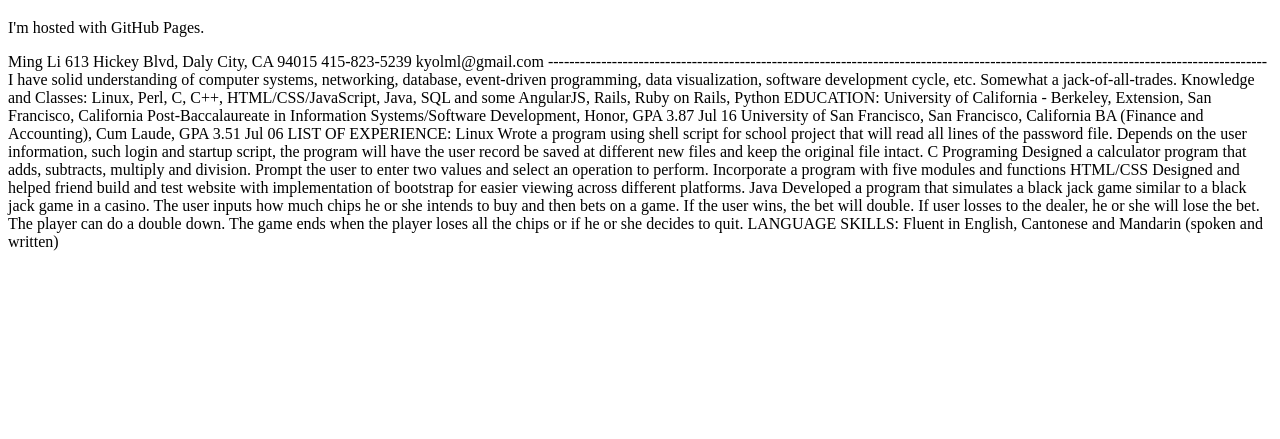
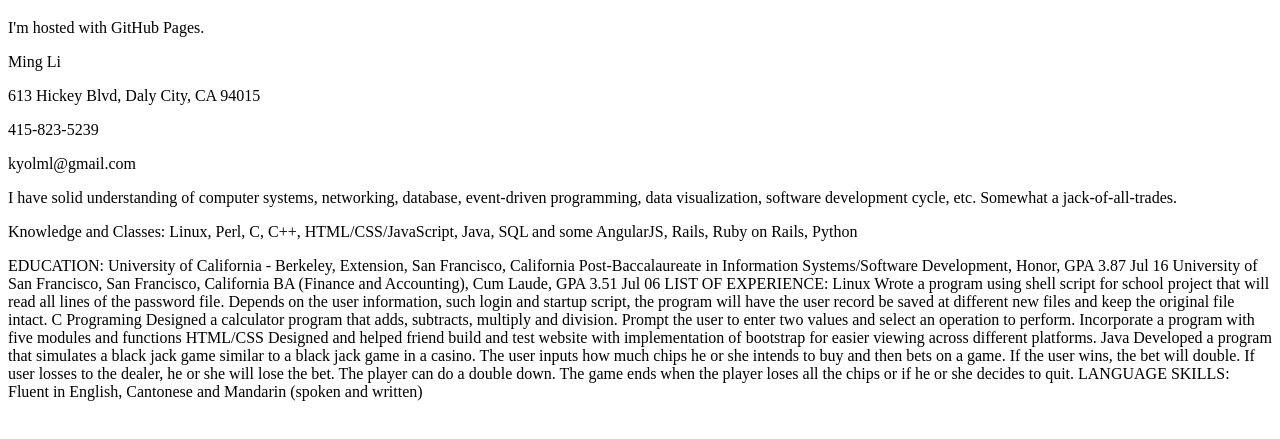
Before and after one commit to kyolml/kyolml.github.io, a plain HTML site: page index.html in a window 1280 px wide. Shown: the part 61-500 px from the top of the page. Drawn offline with Linux system fonts and the light colour scheme.

Commit message:
Update index.html

```diff
--- a/index.html
+++ b/index.html
@@ -3,13 +3,14 @@
 <body>
 <h1>Hello World</h1>
 <p>I'm hosted with GitHub Pages.</p>
-<p>Ming Li
+<p>Ming Li </p>
 
-613 Hickey Blvd, Daly City, CA 94015          415-823-5239           kyolml@gmail.com
----------------------------------------------------------------------------------------------------------------------------------------
-I have solid understanding of computer systems, networking, database, event-driven programming, data visualization, software development cycle, etc. Somewhat a jack-of-all-trades.
+<p>613 Hickey Blvd, Daly City, CA 94015</p>          <p>415-823-5239</p>           <p>kyolml@gmail.com</p>
 
-Knowledge and Classes: Linux, Perl, C, C++, HTML/CSS/JavaScript, Java, SQL and some AngularJS, Rails, Ruby on Rails, Python
+<p>I have solid understanding of computer systems, networking, database, event-driven programming, data visualization, software development cycle, etc. Somewhat a jack-of-all-trades.</p></n>
+
+
+<p>Knowledge and Classes: Linux, Perl, C, C++, HTML/CSS/JavaScript, Java, SQL and some AngularJS, Rails, Ruby on Rails, Python</p>
 
 EDUCATION:
 
```
